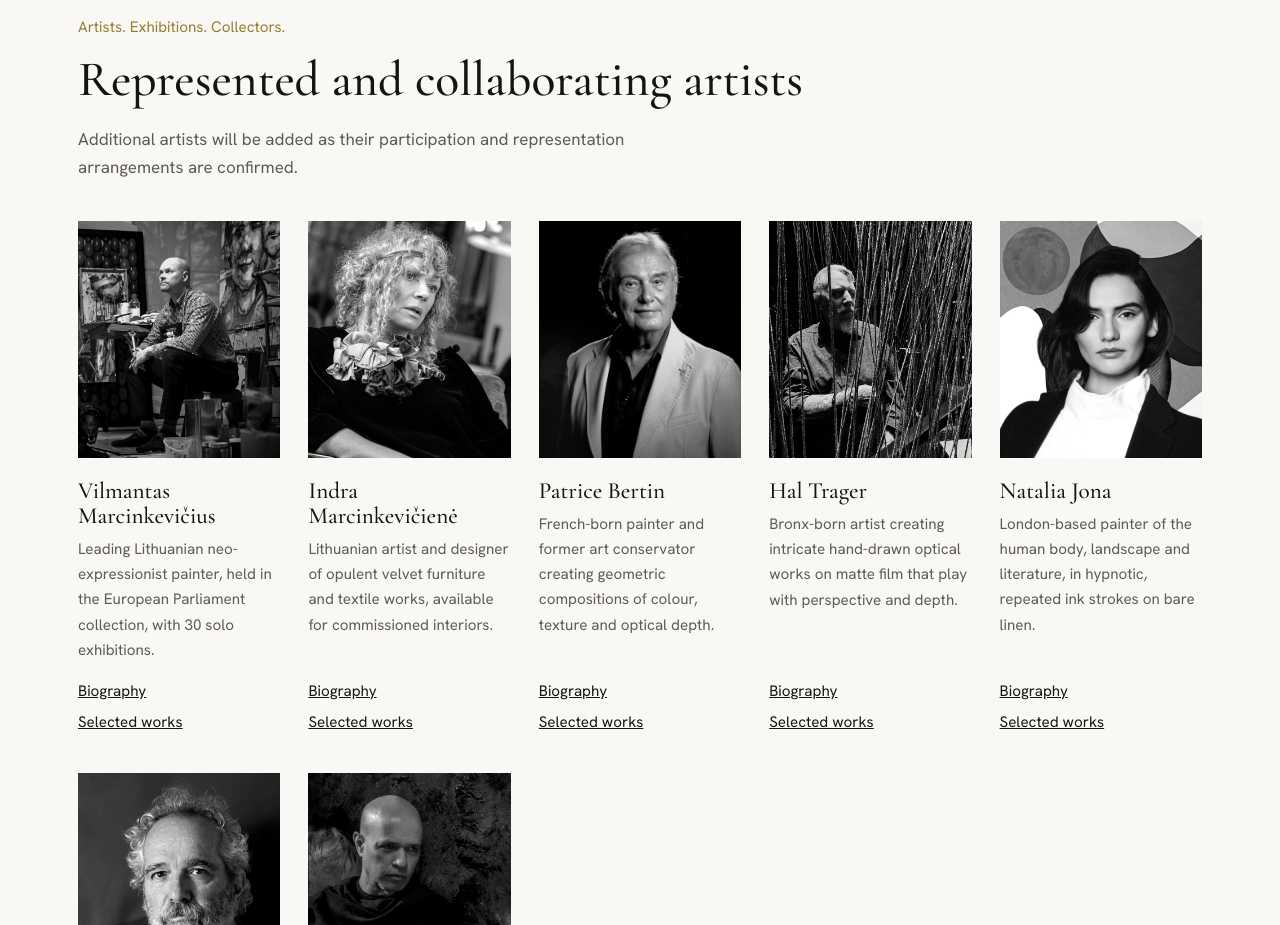
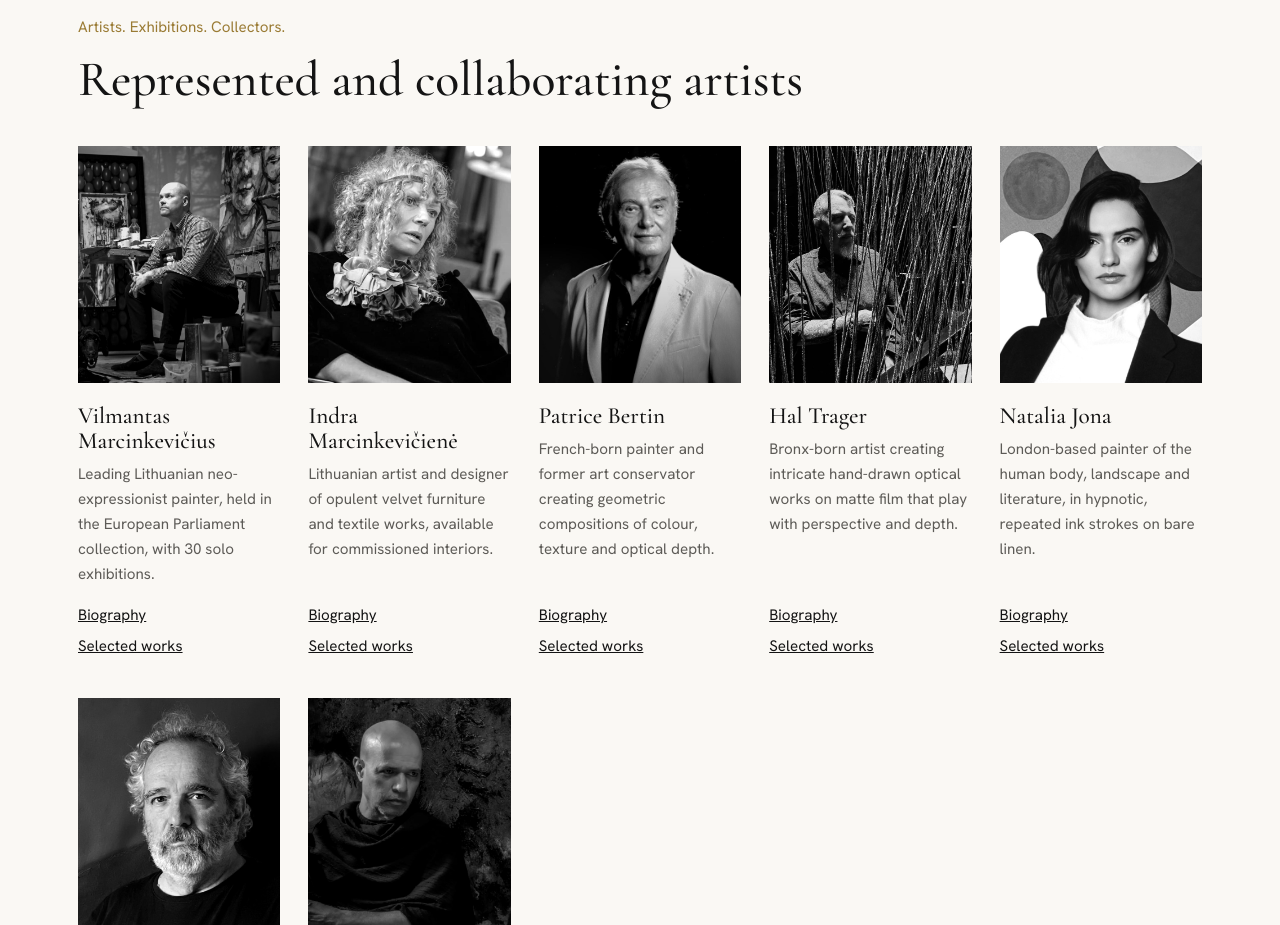
Before and after one commit to SAVASVytau/savasarthouse-site, a plain HTML site: page index.html in a window 1280 px wide. Shown: the part 920-1845 px from the top of the page. Drawn offline with nearby package versions, Linux system fonts and the light colour scheme.

Commit message:
Artists: remove 'additional artists will be added' note
Co-Authored-By: Claude Opus 5.5 <noreply@anthropic.com>
Claude-Session: https://claude.ai/code/session_016Lo5qQTsWzG1nA2KwN3wH6

```diff
--- a/index.html
+++ b/index.html
@@ -149,7 +149,6 @@ body[data-view]:not([data-view="home"]) .bio{padding-top:300px}
 <section id="artists"><div class="wrap">
 <span class="tag">Artists. Exhibitions. Collectors.</span>
 <h2>Represented and collaborating artists</h2>
-<p>Additional artists will be added as their participation and representation arrangements are confirmed.</p>
 <div class="artists">
 <article class="artist"><img class="portrait" src="img/savas-03.jpg" alt="Portrait of Vilmantas Marcinkevičius in his studio (temporary)" width="700" height="820">
 <h3>Vilmantas Marcinkevičius</h3>
```
